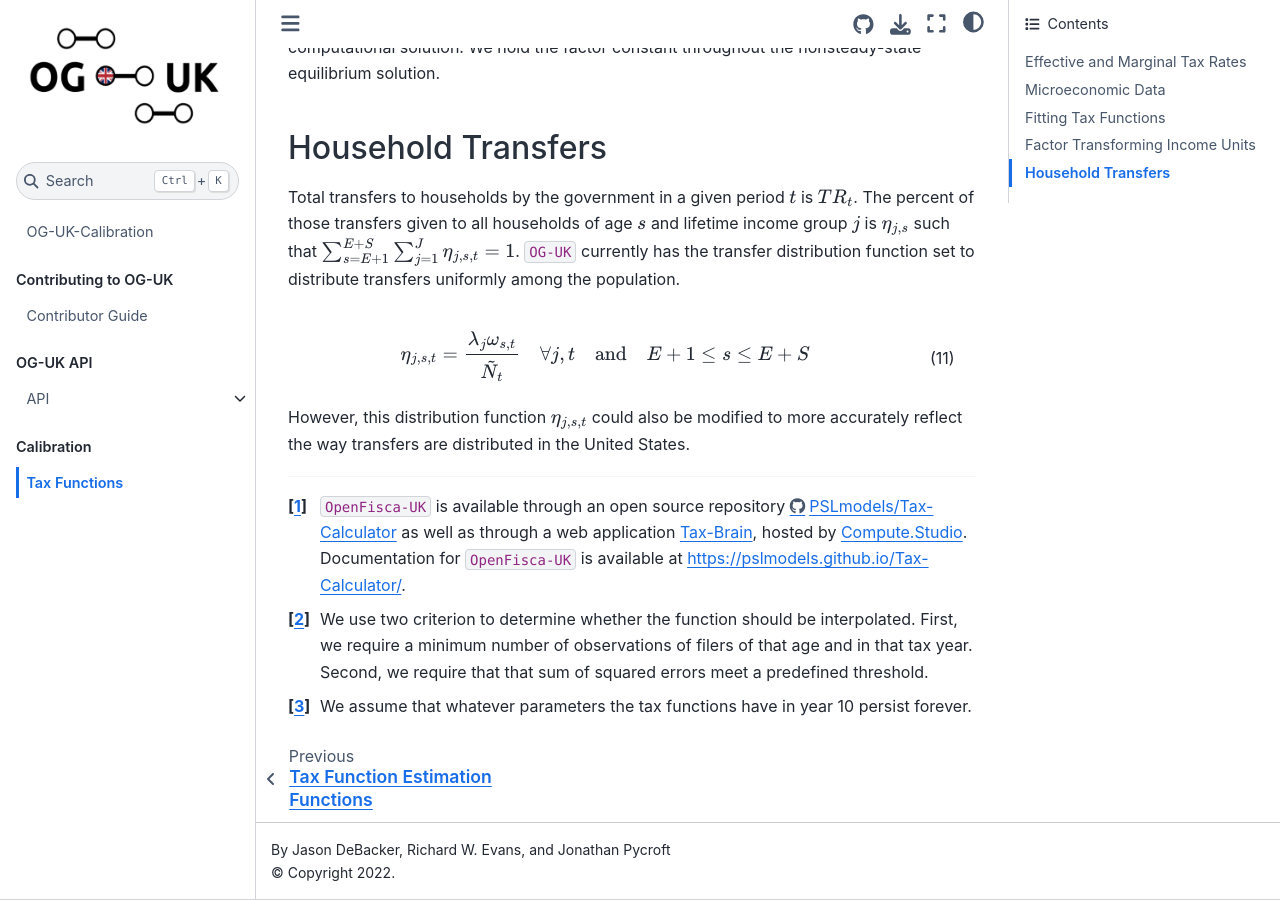
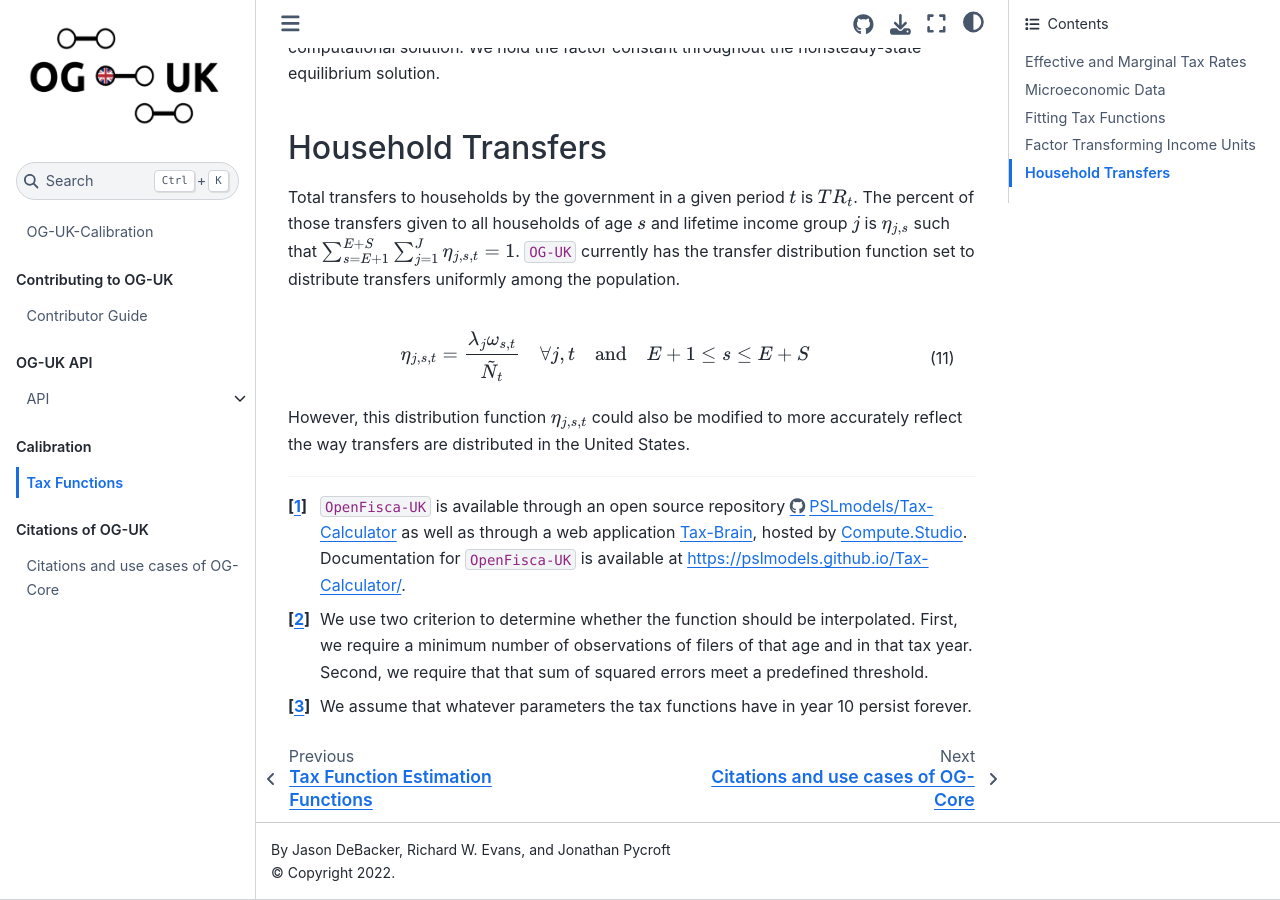
Before and after one commit to PSLmodels/OG-UK, a Jupyter Book: the page built from docs/book/content/calibration/tax_functions.md, in a window 1280 px wide and 900 px high, scrolled down 11125 px. Built offline with Jupyter Book 1.0.4 settings and Sphinx 7.4.7 and the Sphinx Book theme 1.1.4, drawn with Linux system fonts in a browser that asks for light colours; cross-references to code outside the pages are shown as plain code.

Commit message:
Added citations of OG-UK section to TOC

````diff
--- a/docs/book/_toc.yml
+++ b/docs/book/_toc.yml
@@ -14,3 +14,6 @@ parts:
 - caption: Calibration
   chapters:
   - file: content/calibration/tax_functions
+- caption: Citations of OG-UK
+  chapters:
+  - file: content/citations
--- /dev/null
+++ b/docs/book/content/citations.md
@@ -0,0 +1,5 @@
+# Citations and use cases of OG-Core
+
+```{bibliography} ../citations.bib
+:all :
+```
````
